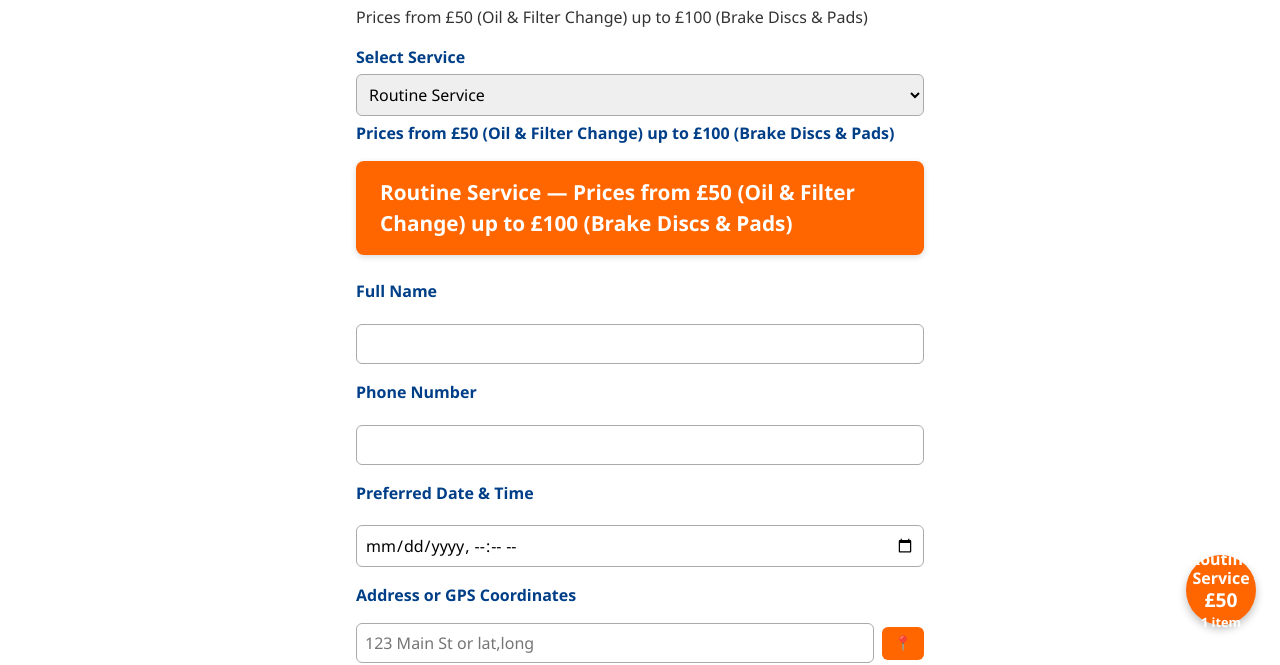
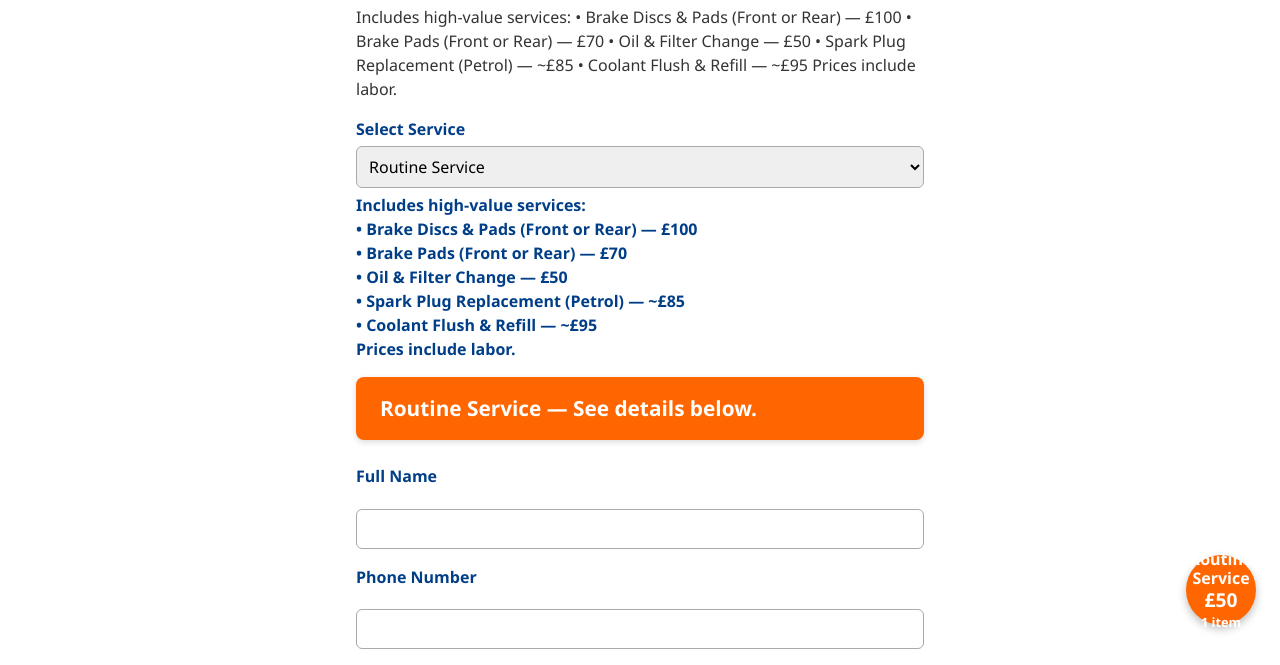
Before and after one commit to Cualabeer/autox, a website: page frontend/booking.html in a window 1280 px wide. Shown: the part 151-816 px from the top of the page. Drawn offline with Linux system fonts and the light colour scheme.

Commit message:
Update booking.html

```diff
--- a/frontend/booking.html
+++ b/frontend/booking.html
@@ -120,6 +120,13 @@
       margin-bottom: 1.5rem;
       user-select: none;
       box-shadow: 0 2px 6px rgba(0,0,0,0.15);
+      white-space: pre-line;
+    }
+    #serviceDesc {
+      color: #003f88;
+      font-weight: 600;
+      margin-top: 0.3rem;
+      white-space: pre-line;
     }
     :focus-visible {
       outline: 3px solid #ff6600;
@@ -162,7 +169,7 @@
       <option value="recovery">Emergency Recovery</option>
       <option value="inspection">Diagnostics & Inspection</option>
     </select>
-    <p id="serviceDesc" style="color:#003f88; font-weight:600; margin-top:0.3rem;"></p>
+    <p id="serviceDesc"></p>
 
     <div id="serviceSummary" role="region" aria-live="polite"></div>
 
@@ -223,7 +230,14 @@
     const pricing = {
       service: {
         name: "Routine Service",
-        priceText: "Prices from £50 (Oil & Filter Change) up to £100 (Brake Discs & Pads)",
+        priceText:
+`Includes high-value services:
+• Brake Discs & Pads (Front or Rear) — £100
+• Brake Pads (Front or Rear) — £70
+• Oil & Filter Change — £50
+• Spark Plug Replacement (Petrol) — ~£85
+• Coolant Flush & Refill — ~£95
+Prices include labor.`,
         priceValue: 50
       },
       recovery: {
@@ -266,7 +280,7 @@
     function updateServiceUI(serviceKey) {
       const item = pricing[serviceKey];
       serviceDesc.textContent = item?.priceText || '';
-      serviceSummary.textContent = item ? `${item.name} — ${item.priceText}` : "Service selected: Unknown";
+      serviceSummary.textContent = item ? `${item.name} — See details below.` : "Service selected: Unknown";
       document.getElementById('bookingTitle').textContent = item?.name || "Booking";
       document.getElementById('bookingDesc').textContent = item?.priceText || "Please fill out the form below.";
       updateBasket(serviceKey);
@@ -337,7 +351,6 @@
         return;
       }
       // TODO: Replace with real submission to backend
-      // Example payload:
       /*
       const payload = {
         name: form.name.value,
```
